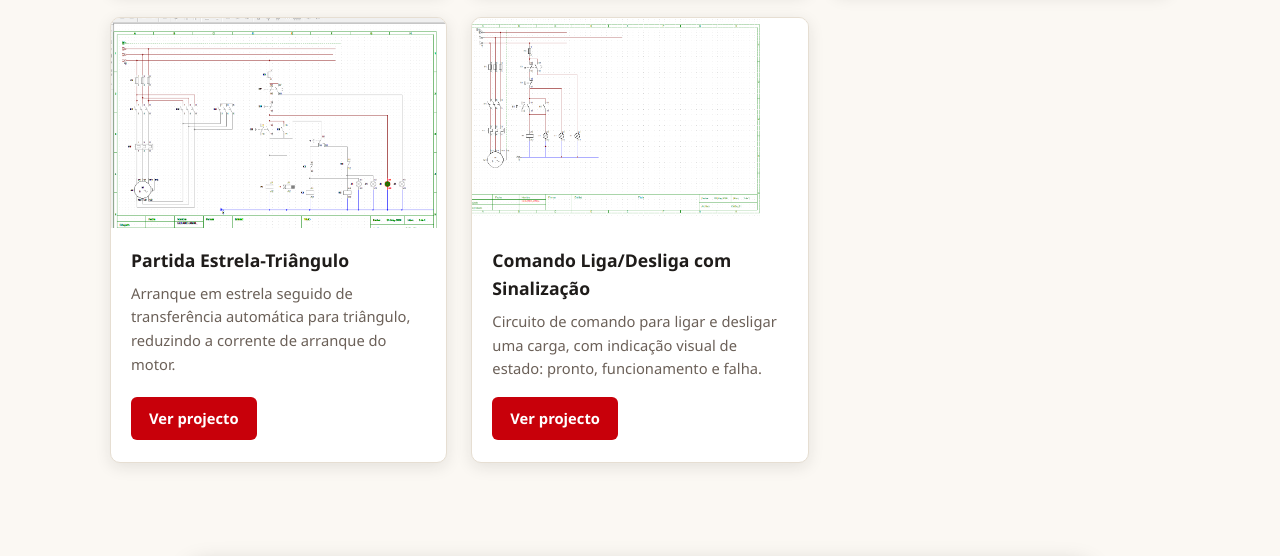
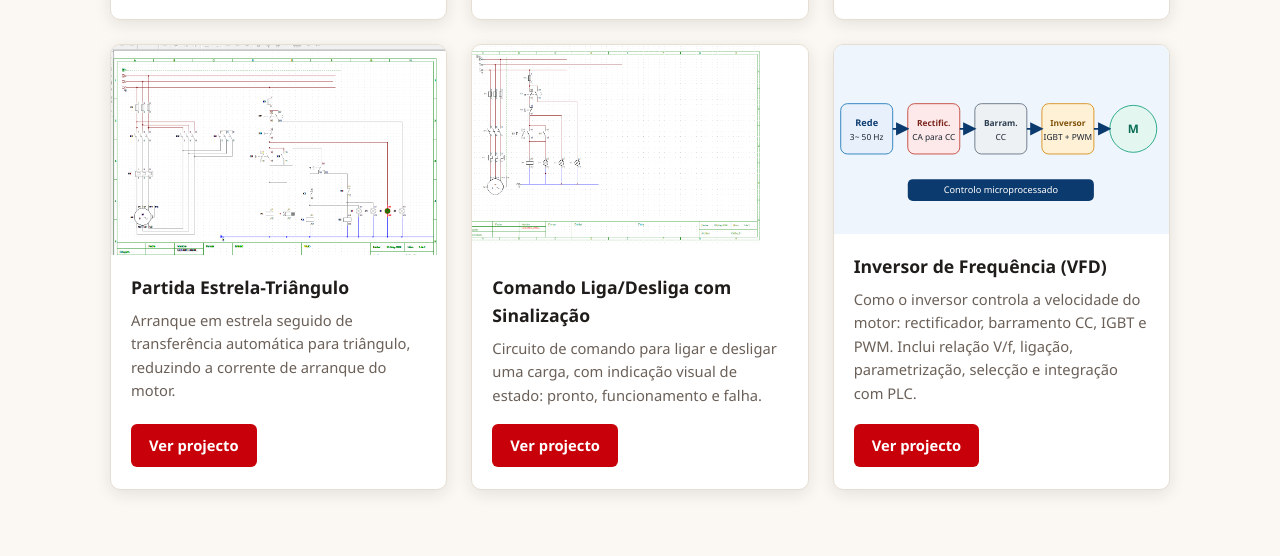
Before and after one commit to brevemito/circuitos-eletricos-basicos_GULMO_JAMAL, a plain HTML site: page index.html in a window 1280 px wide. Shown: the part 1784-2340 px from the top of the page. Drawn offline with Linux system fonts and the light colour scheme.

Commit message:
Enhance meta descriptions and project details
Updated project descriptions to include frequency inverter details.

```diff
--- a/index.html
+++ b/index.html
@@ -4,10 +4,10 @@
   <meta charset="UTF-8">
   <meta name="viewport" content="width=device-width, initial-scale=1.0">
   <title>Circuitos Eléctricos Básicos: Comandos, Potência e Motores | Brevemito</title>
-  <meta name="description" content="Projectos práticos de circuitos eléctricos: arranque directo, inversão de marcha, arranque sequencial e partida estrela-triângulo para comando e potência de motores eléctricos.">
+  <meta name="description" content="Projectos práticos de circuitos eléctricos: arranque directo, inversão de marcha, arranque sequencial, partida estrela-triângulo e inversor de frequência para comando e potência de motores eléctricos.">
   <meta property="og:type" content="website">
   <meta property="og:title" content="Circuitos Eléctricos Básicos: Comandos, Potência e Motores">
-  <meta property="og:description" content="Colecção de projectos práticos de comandos eléctricos aplicados à indústria: arranque directo, inversão de marcha, arranque sequencial e partida estrela-triângulo.">
+  <meta property="og:description" content="Colecção de projectos práticos de comandos eléctricos aplicados à indústria: arranque directo, inversão de marcha, arranque sequencial, partida estrela-triângulo e inversor de frequência.">
   <meta property="og:url" content="https://brevemito.github.io/circuitos-eletricos-basicos_GULMO_JAMAL/">
   <meta property="og:image" content="arranque-direto-trifasico/arranque-direto-trifasico.png">
   <meta property="og:locale" content="pt_MZ">
@@ -36,7 +36,7 @@
     <section class="hero" id="inicio">
       <div class="container">
         <h1>Circuitos Eléctricos Básicos</h1>
-        <p>Colecção de projectos práticos de comandos eléctricos e circuitos de potência aplicados à indústria: arranque directo, inversão de marcha, arranque sequencial e partida estrela-triângulo de motores.</p>
+        <p>Colecção de projectos práticos de comandos eléctricos e circuitos de potência aplicados à indústria: arranque directo, inversão de marcha, arranque sequencial, partida estrela-triângulo e inversor de frequência para o controlo de motores.</p>
       </div>
     </section>
         <section class="quiz-banner" id="teste">
@@ -133,6 +133,45 @@
             </div>
           </article>
 
+          <article class="project-card">
+            <svg viewBox="0 0 400 225" role="img" aria-label="Esquema de blocos de um inversor de frequência: rede, rectificador, barramento CC, inversor e motor" style="width:100%;height:auto;display:block;background:#eef5fc;">
+              <defs>
+                <marker id="setaVfd" markerWidth="8" markerHeight="8" refX="6" refY="4" orient="auto"><path d="M0,0 L8,4 L0,8 z" fill="#0b3a6e"/></marker>
+              </defs>
+              <rect x="8" y="70" width="62" height="60" rx="8" fill="#e8f1fb" stroke="#1673b8"/>
+              <text x="39" y="97" text-anchor="middle" font-size="11" font-weight="700" fill="#0b3a6e">Rede</text>
+              <text x="39" y="113" text-anchor="middle" font-size="10" fill="#1c2733">3~ 50 Hz</text>
+
+              <rect x="88" y="70" width="62" height="60" rx="8" fill="#fde9e9" stroke="#c0392b"/>
+              <text x="119" y="97" text-anchor="middle" font-size="10" font-weight="700" fill="#7b241c">Rectific.</text>
+              <text x="119" y="113" text-anchor="middle" font-size="10" fill="#1c2733">CA para CC</text>
+
+              <rect x="168" y="70" width="62" height="60" rx="8" fill="#eef1f4" stroke="#5b6b7b"/>
+              <text x="199" y="97" text-anchor="middle" font-size="10" font-weight="700" fill="#2c3e50">Barram.</text>
+              <text x="199" y="113" text-anchor="middle" font-size="10" fill="#1c2733">CC</text>
+
+              <rect x="248" y="70" width="62" height="60" rx="8" fill="#fff1d6" stroke="#d68910"/>
+              <text x="279" y="97" text-anchor="middle" font-size="10" font-weight="700" fill="#7e5109">Inversor</text>
+              <text x="279" y="113" text-anchor="middle" font-size="10" fill="#1c2733">IGBT + PWM</text>
+
+              <circle cx="357" cy="100" r="28" fill="#e3f6ef" stroke="#0f9d7a"/>
+              <text x="357" y="105" text-anchor="middle" font-size="14" font-weight="700" fill="#0b6e55">M</text>
+
+              <line x1="70" y1="100" x2="86" y2="100" stroke="#0b3a6e" stroke-width="2" marker-end="url(#setaVfd)"/>
+              <line x1="150" y1="100" x2="166" y2="100" stroke="#0b3a6e" stroke-width="2" marker-end="url(#setaVfd)"/>
+              <line x1="230" y1="100" x2="246" y2="100" stroke="#0b3a6e" stroke-width="2" marker-end="url(#setaVfd)"/>
+              <line x1="310" y1="100" x2="327" y2="100" stroke="#0b3a6e" stroke-width="2" marker-end="url(#setaVfd)"/>
+
+              <rect x="88" y="160" width="222" height="26" rx="6" fill="#0b3a6e"/>
+              <text x="199" y="177" text-anchor="middle" font-size="11" fill="#ffffff">Controlo microprocessado</text>
+            </svg>
+            <div class="project-card-body">
+              <h3>Inversor de Frequência (VFD)</h3>
+              <p>Como o inversor controla a velocidade do motor: rectificador, barramento CC, IGBT e PWM. Inclui relação V/f, ligação, parametrização, selecção e integração com PLC.</p>
+              <a class="btn" href="inversor-de-frequencia/">Ver projecto</a>
+            </div>
+          </article>
+
         </div>
       </div>
     </section>
```
